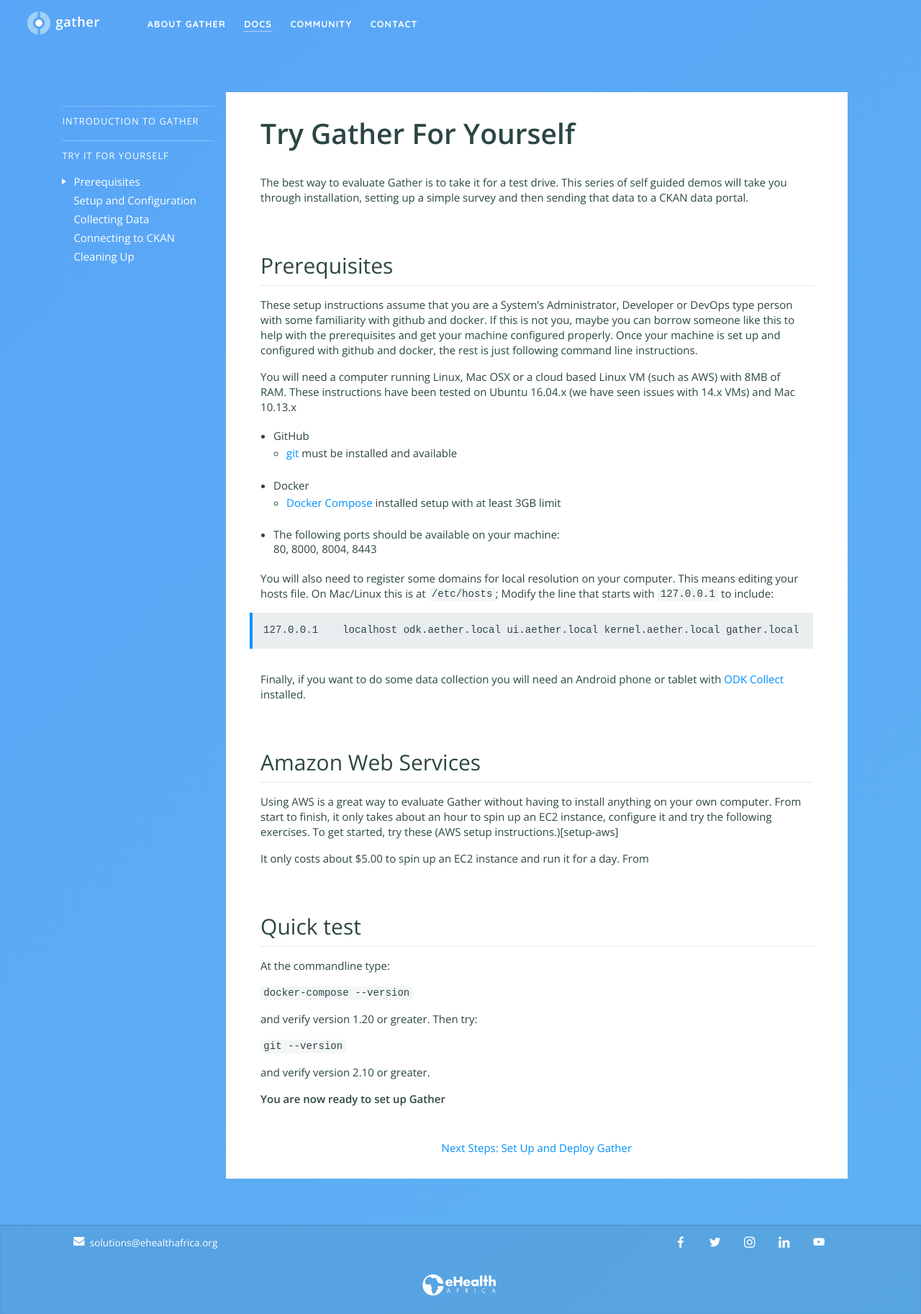
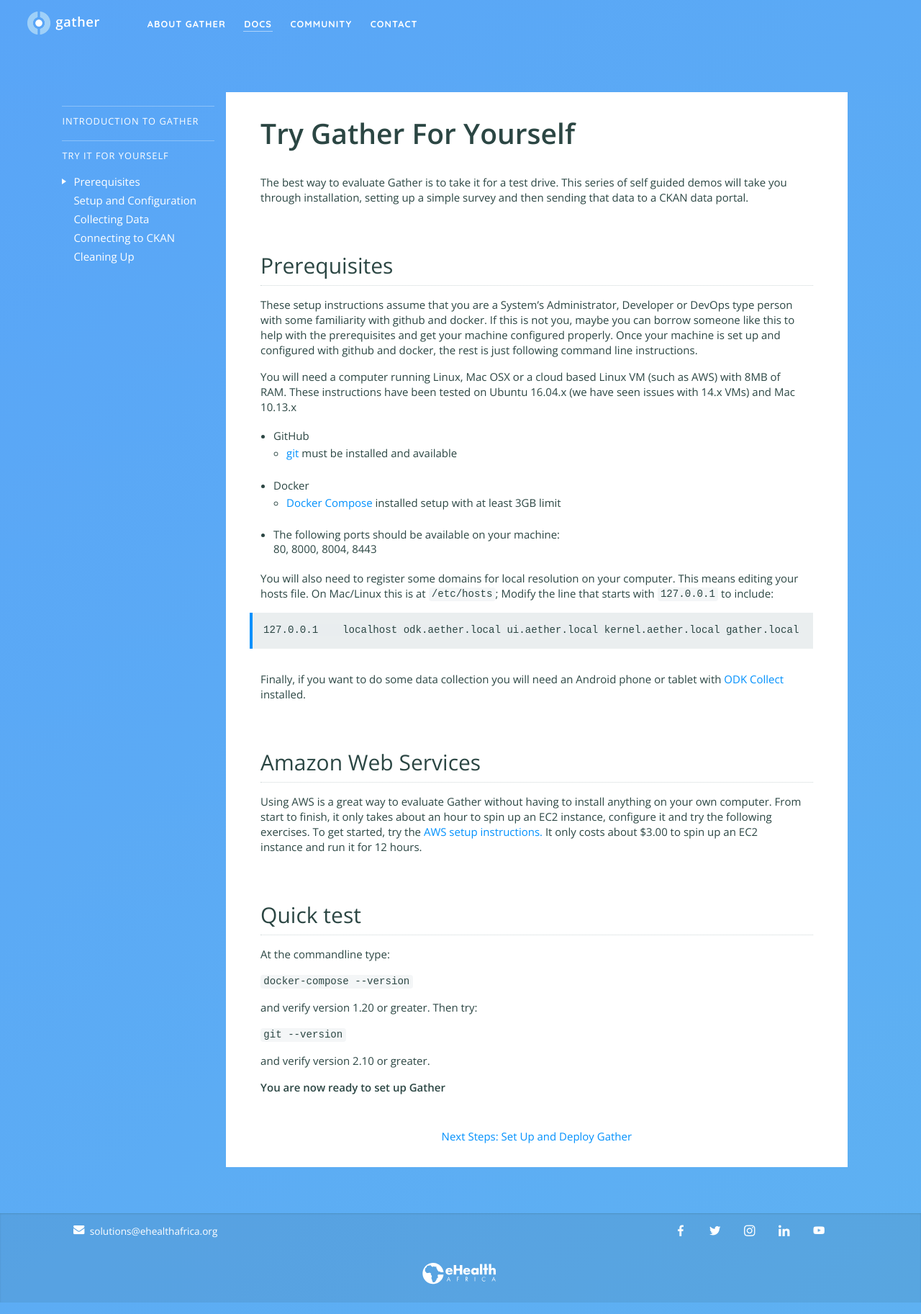
Before and after one commit to nixilla/gather, a Jekyll site: the page built from documentation/try/index.md, in a window 1280 px wide. Shown: the whole page at 72% size. Built offline with Jekyll 4.4.1, drawn with Linux system fonts in a browser that asks for light colours.

Commit message:
Update index.md

```diff
--- a/documentation/try/index.md
+++ b/documentation/try/index.md
@@ -29,9 +29,7 @@
 Finally, if you want to do some data collection you will need an Android phone or tablet with [ODK Collect](https://play.google.com/store/apps/details?id=org.odk.collect.android&hl=en_US) installed.
 
 ## Amazon Web Services
-Using AWS is a great way to evaluate Gather without having to install anything on your own computer.  From start to finish, it only takes about an hour to spin up an EC2 instance, configure it and try the following exercises.  To get started, try these (AWS setup instructions.)[setup-aws]
-
-It only costs about $5.00 to spin up an EC2 instance and run it for a day.  From
+Using AWS is a great way to evaluate Gather without having to install anything on your own computer.  From start to finish, it only takes about an hour to spin up an EC2 instance, configure it and try the following exercises.  To get started, try the [AWS setup instructions.](setup-aws) It only costs about $3.00 to spin up an EC2 instance and run it for 12 hours.
 
 ## Quick test
 
```
